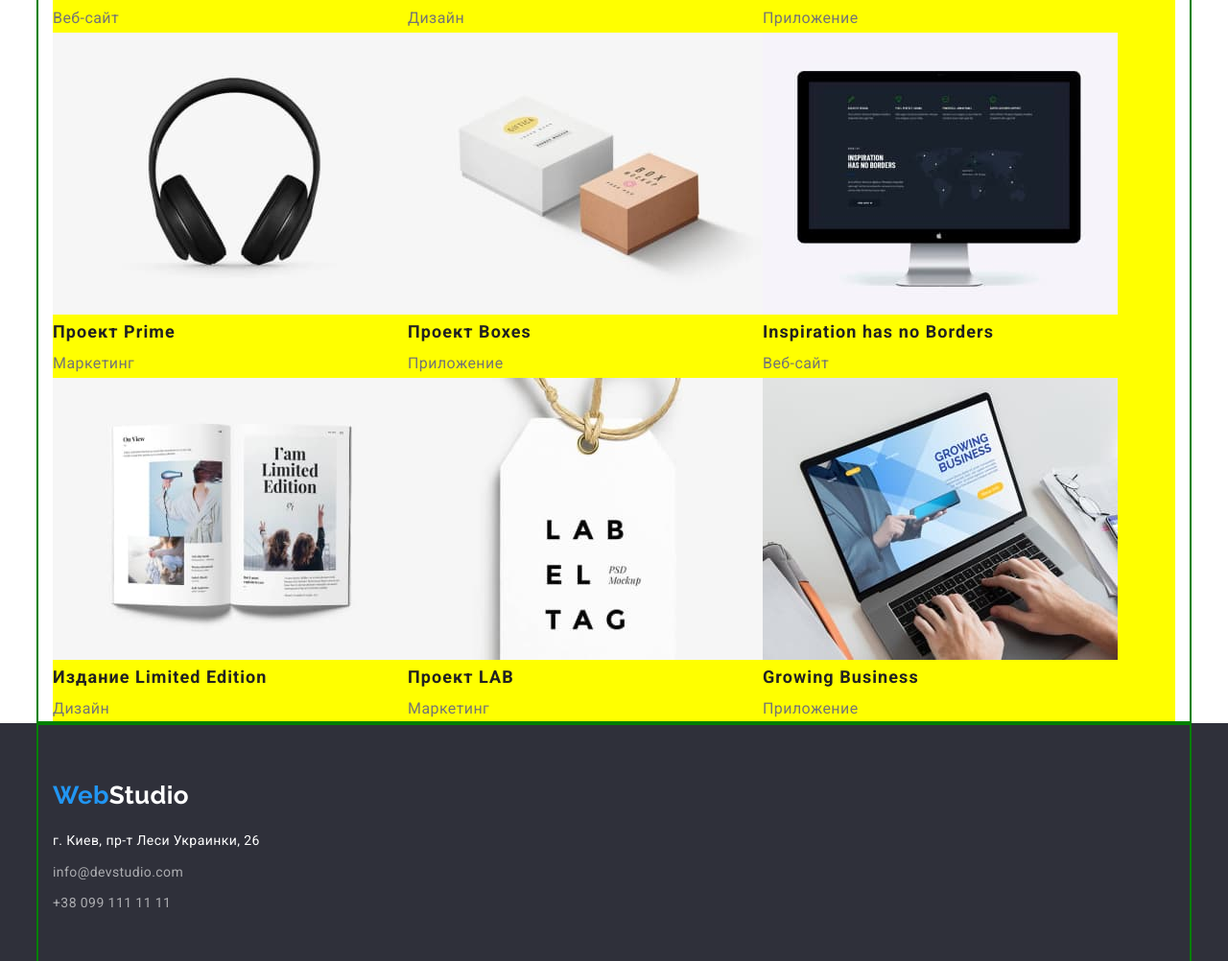
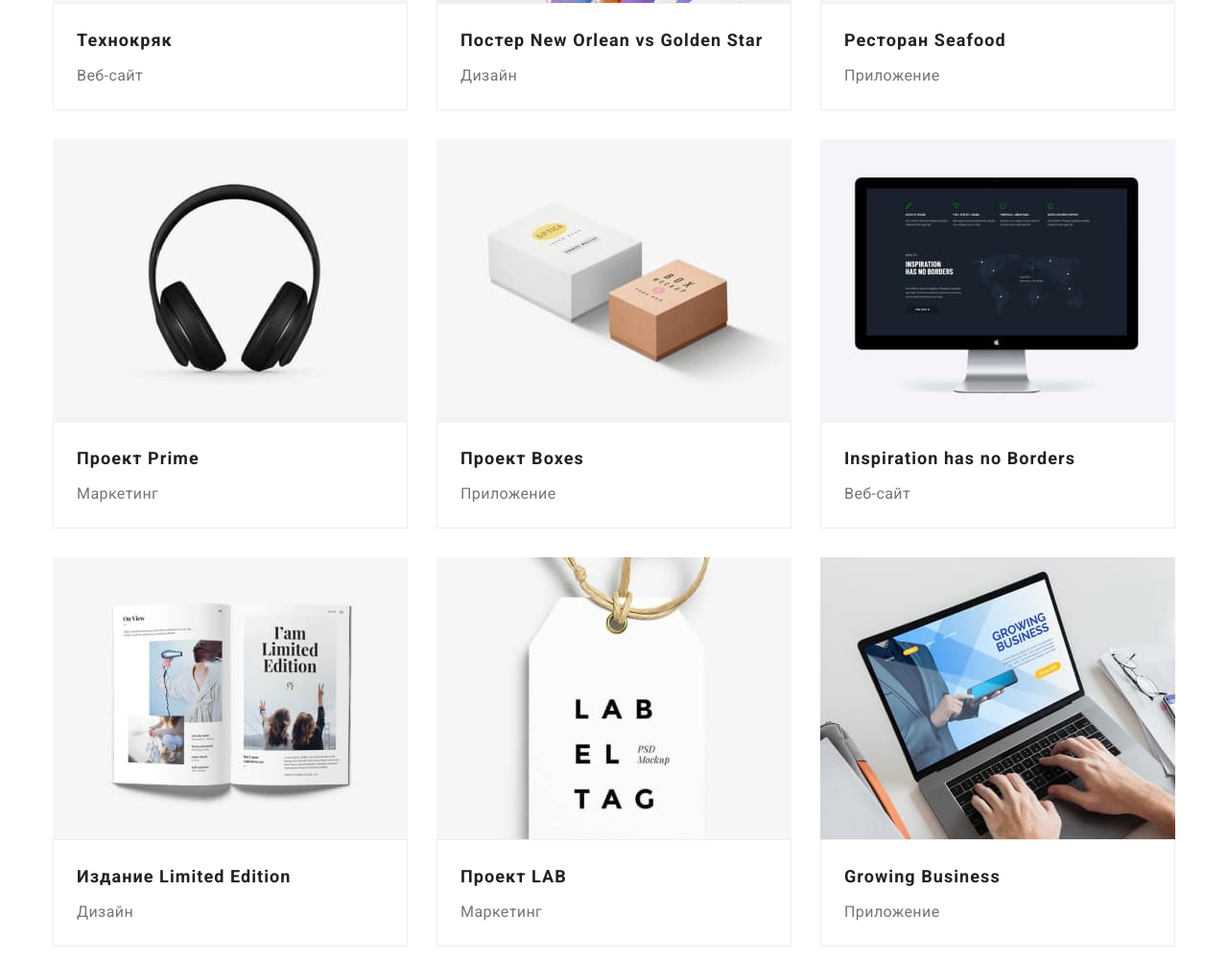
Before and after one commit to VikaVelhan/goit-markup-hw-03, a plain HTML site: page portfolio.html in a window 1280 px wide. Shown: the part 538-1540 px from the top of the page at 96% size. Drawn offline with nearby package versions, Linux system fonts and the light colour scheme.

Commit message:
update portfolio

```diff
--- a/css/styles.css
+++ b/css/styles.css
@@ -31,18 +31,15 @@ h1,
 h2,
 h3,
 h4,
-p,
-{
+p {
     margin: 0px;
 }
-.conteiner {
+.container {
     margin-left: auto;
     margin-right: auto;
     padding-left: 15px;
     padding-right: 15px;
     width: 1200px;
-    outline: 2px solid green;
-
 }
 
 .list {
@@ -52,6 +49,9 @@ p,
 }
 .link {
     text-decoration: none;
+}
+.section{
+    padding-bottom: 94px;
 }
 .section .section-title{
     color: var(--primary-text-colo);
@@ -73,6 +73,7 @@ img {
 .header-nav{
     display: flex;
     align-items: center;
+    border-bottom: 1px solid rgba(236, 236, 236, 1);
 
 }
 .header-nav .logo{
@@ -231,9 +232,7 @@ img {
 .specialty{
     display: flex;
 }
-.section.specialty{
-    padding-bottom: 94px;
-}
+
 .specialty-item{
     width: 270px;
     margin-right: 30px;
@@ -277,9 +276,7 @@ img {
 }
 
 /*about*/
-.section.about{
-    padding-bottom: 94px;
-}
+
 .item-about{
     display: flex;
 }
@@ -310,8 +307,10 @@ img {
     font-weight: 500;
     font-size: 16px;
     line-height: 1.9;
-    margin: 0px;
+    text-align: center;
     padding: 0px;
+    margin-top: 30px;
+    margin-bottom: 10px;
 }
 
 .team-text{
@@ -319,8 +318,9 @@ img {
 
     font-size: 16px;
     line-height: 1.9;
-    margin: 0px;
+    text-align: center;
     padding: 0px;
+    margin-bottom: 30px;
 }
 
 
@@ -383,9 +383,10 @@ img {
 
 .section-portfolio{
     padding-top: 94px;
+    padding-bottom: 94px;
 }
 .list-projekt .portfolio-title {
-    margin: 0px;
+
     padding: 0px;
 
     color:var(--primary-text-color);
@@ -395,7 +396,7 @@ img {
     letter-spacing: 0.06em;
 }
 .list-projekt .portfolio-category {
-    margin: 0px;
+
     padding: 0px;
 
     color: var(--text-color);
@@ -403,12 +404,31 @@ img {
     font-size: 16px;
     line-height: 1.86;
 }
+.item-projekt{
+    display: block;
+    margin-right: 30px;
+    margin-bottom: 30px;
+    border: 0px;
 
+}
 .list-projekt{
     display: flex;
     flex-wrap: wrap;
-    background-color: yellow;
+    margin-top: 34px;
+
+    flex-basis:calc((100%-60px)/3);
+
 }
-.list-projekt .item-project.link{
-    margin-right: 30px;
+.item-projekt:nth-child(3n){
+    margin-right: 0;
 }
+.item-projekt:nth-last-child(-n + 3){
+    margin-bottom: 0;
+}
+.card{
+    padding: 20px 24px;
+    border: 1px solid rgba(238, 238, 238, 1);
+}
+.portfolio-title{
+    margin-bottom: 4px;
+}
--- a/portfolio.html
+++ b/portfolio.html
@@ -13,7 +13,7 @@
 </head>
 <body>
     <header>
-        <nav class="conteiner header-nav">
+        <nav class="container header-nav">
             <a href="./index.html" class="logo link"><span class="web"> Web</span><span></span class="studio">Studio</span></a>
             <ul class="site-nav list">
                     <li class="item"><a href="./index.html" class="link">Студия</a></li>
@@ -33,7 +33,7 @@
             <!--Примеры работ-->
             <!--Скрытый заголовок-->
             <h1 class="portfolio">Примеры работ</h1>
-            <div class="conteiner">
+            <div class="container">
                 <ul class="list list-button">
                     <li class="button-item"><button type="button" class="button link active">Все</button></li>
                     <li class="button-item"><button type="button" class="button link">Веб-сайты</button></li>
@@ -42,15 +42,24 @@
                     <li class="button-item"><button type="button" class="button link">Маркетинг</button></li>
                 </ul>
                 <ul class="list list-projekt">
-                    <li class="item-projekt"><a href="" class="link"><img src="./images/projekt/projekt1.jpg" alt="Страница сайта" width="370" height="294"> <h2 class="portfolio-title">Технокряк</h2><p class="portfolio-category">Веб-сайт</p></a></li>
-                    <li class="item-projekt"><a href="" class="link"><img src="./images/projekt/projekt2.jpg" alt="Постер игры в баскетбол" width="370" height="294"><h2 class="portfolio-title">Постер <span lang="en">New Orlean vs Golden Star</span></h2><p class="portfolio-category">Дизайн</p></a></li>
-                    <li class="item-projekt"><a href="" class="link"><img src="./images/projekt/projekt3.jpg" alt="Эмблема ресторана" width="370" height="294"><h2 class="portfolio-title">Ресторан <span lang="en">Seafood</span></h2><p class="portfolio-category">Приложение</p></a></li>
-                    <li class="item-projekt"><a href="" class="link"><img src="./images/projekt/projekt4.jpg" alt="Наушники" width="370" height="294"><h2 class="portfolio-title">Проект <span lang="en">Prime</span></h2><p class="portfolio-category">Маркетинг</p></a></li>
-                    <li class="item-projekt"><a href="" class="link"><img src="./images/projekt/projekt5.jpg" alt="Две коробки" width="370" height="294"><h2 class="portfolio-title">Проект <span lang="en">Boxes</span></h2><p class="portfolio-category">Приложение</p></a></li>
-                    <li class="item-projekt"><a href="" class="link"><img src="./images/projekt/projekt6.jpg" alt="Монитор с открытым сайтом" width="370" height="294"><h2 class="portfolio-title">Inspiration has no Borders</h2><p class="portfolio-category">Веб-сайт</p></a></li>
-                    <li class="item-projekt"><a href="" class="link"><img src="./images/projekt/projekt7.jpg" alt="Разворот журнала" width="370" height="294"><h2 class="portfolio-title">Издание <span lang="en">Limited Edition</span></h2><p class="portfolio-category">Дизайн</p></a></li>
-                    <li class="item-projekt"><a href="" class="link"><img src="./images/projekt/projekt8.jpg" alt="Этикетка" width="370" height="294"><h2 class="portfolio-title">Проект <span lang="en">LAB</span></h2><p class="portfolio-category">Маркетинг</p></a></li>
-                    <li class="item-projekt"><a href="" class="link"><img src="./images/projekt/projekt9.jpg" alt="Работа в приложении" width="370" height="294"><h2 class="portfolio-title"><span lang="en">Growing Business</span></h2><p class="portfolio-category">Приложение</p></a></li>
+                    <li class="item-projekt"><a href="" class="link"><img src="./images/projekt/projekt1.jpg" alt="Страница сайта" width="370" height="294">
+                        <div class="card"><h2 class="portfolio-title">Технокряк</h2><p class="portfolio-category">Веб-сайт</p></div></a></li>
+                    <li class="item-projekt"><a href="" class="link"><img src="./images/projekt/projekt2.jpg" alt="Постер игры в баскетбол" width="370" height="294">
+                        <div class="card"><h2 class="portfolio-title">Постер <span lang="en">New Orlean vs Golden Star</span></h2><p class="portfolio-category">Дизайн</p></div></a></li>
+                    <li class="item-projekt"><a href="" class="link"><img src="./images/projekt/projekt3.jpg" alt="Эмблема ресторана" width="370" height="294">
+                        <div class="card"><h2 class="portfolio-title">Ресторан <span lang="en">Seafood</span></h2><p class="portfolio-category">Приложение</p></div></a></li>
+                    <li class="item-projekt"><a href="" class="link"><img src="./images/projekt/projekt4.jpg" alt="Наушники" width="370" height="294">
+                        <div class="card"><h2 class="portfolio-title">Проект <span lang="en">Prime</span></h2><p class="portfolio-category">Маркетинг</p></div></a></li>
+                    <li class="item-projekt"><a href="" class="link"><img src="./images/projekt/projekt5.jpg" alt="Две коробки" width="370" height="294">
+                        <div class="card"><h2 class="portfolio-title">Проект <span lang="en">Boxes</span></h2><p class="portfolio-category">Приложение</p></div></a></li>
+                    <li class="item-projekt"><a href="" class="link"><img src="./images/projekt/projekt6.jpg" alt="Монитор с открытым сайтом" width="370" height="294">
+                        <div class="card"><h2 class="portfolio-title">Inspiration has no Borders</h2><p class="portfolio-category">Веб-сайт</p></div></a></li>
+                    <li class="item-projekt"><a href="" class="link"><img src="./images/projekt/projekt7.jpg" alt="Разворот журнала" width="370" height="294">
+                        <div class="card"><h2 class="portfolio-title">Издание <span lang="en">Limited Edition</span></h2><p class="portfolio-category">Дизайн</p></div></a></li>
+                    <li class="item-projekt"><a href="" class="link"><img src="./images/projekt/projekt8.jpg" alt="Этикетка" width="370" height="294">
+                        <div class="card"><h2 class="portfolio-title">Проект <span lang="en">LAB</span></h2><p class="portfolio-category">Маркетинг</p></div></a></li>
+                    <li class="item-projekt"><a href="" class="link"><img src="./images/projekt/projekt9.jpg" alt="Работа в приложении" width="370" height="294">
+                        <div class="card"><h2 class="portfolio-title"><span lang="en">Growing Business</span></h2><p class="portfolio-category">Приложение</p></div></a></li>
                 </ul>
             </div>
 
@@ -58,7 +67,7 @@
     </main>
 
     <footer class="footer">
-        <div class="conteiner">
+        <div class="container">
             <a href="./index.html" class="logo link"><span class="web">Web</span><span class="studio">Studio</span></a>
             <address>
                 <ul class="list contact">
```
Also changed, not shown: index.html (+13 -9 lines).
